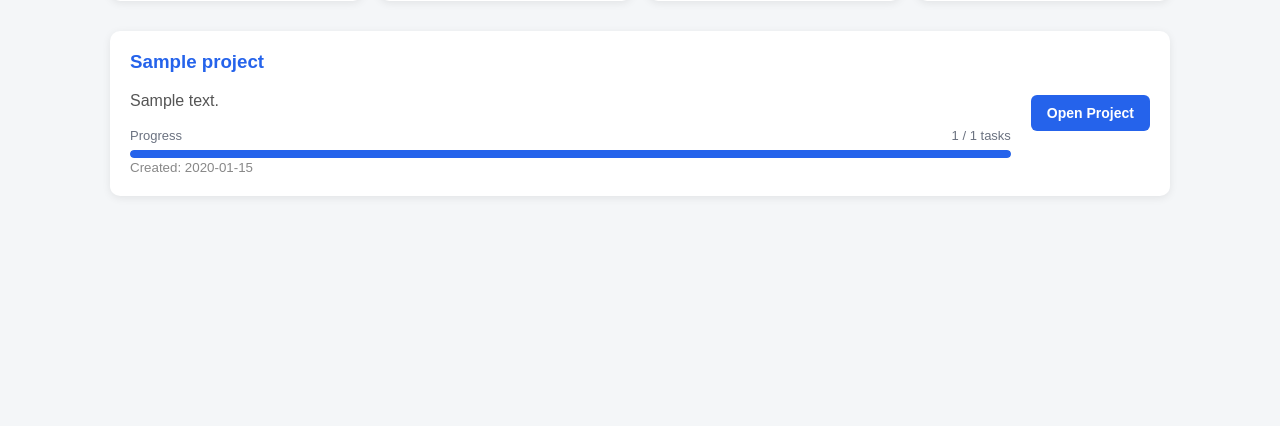
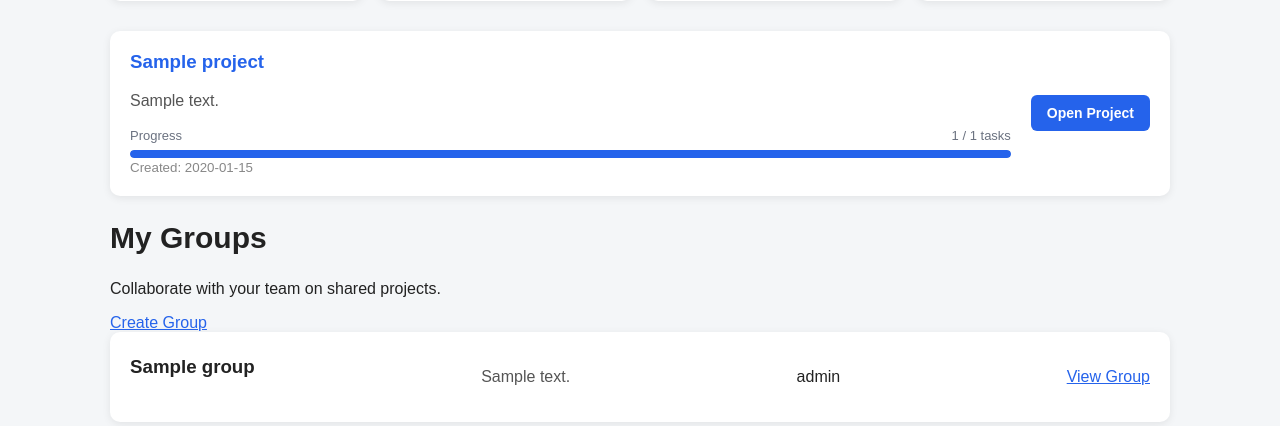
Before and after one commit to Cha-Luna-Star/ProjectManagement-WebApp, a Flask app: page /dashboard in a window 1280 px wide. Shown: the part 320-746 px from the top of the page. Run offline with Flask 3, Linux system fonts and the light colour scheme; the visitor is signed in with stand-in values (Sample User, id 1); tables that the repository leaves empty hold one stand-in row (values such as "Sample post"); some libraries are stand-ins or nearby versions.

Commit message:
Add group to dashboard

```diff
--- a/app.py
+++ b/app.py
@@ -19,6 +19,7 @@ csrf = CSRFProtect(app)
 
 @app.route("/", methods=["GET", "POST"])
 def login():
+
 
     if request.method == "POST":
 
@@ -100,6 +101,7 @@ def dashboard():
     connection = get_db()
 
     projects = connection.execute("""
+
         SELECT
             projects.*,
             COUNT(tasks.id) AS total_tasks,
@@ -117,6 +119,16 @@ def dashboard():
         GROUP BY projects.id
         ORDER BY projects.created_at DESC
     """, (session["user_id"],)).fetchall()
+    groups = connection.execute("""
+    SELECT
+        groups.*,
+        group_members.role
+    FROM groups
+    JOIN group_members
+        ON groups.id = group_members.group_id
+    WHERE group_members.user_id = ?
+    ORDER BY groups.created_at DESC
+""", (session["user_id"],)).fetchall()
 
     projects = [dict(project) for project in projects]
 
@@ -160,6 +172,7 @@ def dashboard():
         "dashboard.html",
         username=session["username"],
         projects=projects,
+        groups=groups,
         stats=stats
     )
 
@@ -1393,6 +1406,79 @@ def update_task_status(project_id, task_id):
         project_id=project_id
     ))
 
+@app.route("/groups/create", methods=["GET", "POST"])
+def create_group():
+
+    if "user_id" not in session:
+        return redirect(url_for("login"))
+
+    if request.method == "POST":
+
+        name = request.form.get("name", "").strip()
+        description = request.form.get("description", "").strip()
+
+        if not name:
+            flash("Group name is required.", "error")
+            return render_template(
+                "create_group.html"
+            )
+
+        if len(name) > 100:
+            flash("Group name must be 100 characters or less.", "error")
+            return render_template(
+                "create_group.html"
+            )
+
+        if len(description) > 1000:
+            flash(
+                "Group description must be 1000 characters or less.",
+                "error"
+            )
+            return render_template(
+                "create_group.html"
+            )
+
+        connection = get_db()
+
+        cursor = connection.execute("""
+            INSERT INTO groups (
+                name,
+                description,
+                created_by
+            )
+            VALUES (?, ?, ?)
+        """, (
+            name,
+            description,
+            session["user_id"]
+        ))
+
+        group_id = cursor.lastrowid
+
+        connection.execute("""
+            INSERT INTO group_members (
+                group_id,
+                user_id,
+                role
+            )
+            VALUES (?, ?, 'Owner')
+        """, (
+            group_id,
+            session["user_id"]
+        ))
+
+        connection.commit()
+        connection.close()
+
+        flash("Group created successfully!", "success")
+
+        return redirect(url_for(
+            "group",
+            group_id=group_id
+        ))
+
+    return render_template("create_group.html")
+
 if __name__ == "__main__":
     init_db()
     app.run(debug=True)
--- a/templates/dashboard.html
+++ b/templates/dashboard.html
@@ -257,7 +257,85 @@
             {% endif %}
 
         </div>
+        <section class="dashboard-section">
 
+            <div class="section-header">
+
+                <div>
+                    <h2>My Groups</h2>
+                    <p>Collaborate with your team on shared projects.</p>
+                </div>
+
+                <a href="{{ url_for('create_group') }}"
+                   class="button">
+                    Create Group
+                </a>
+
+            </div>
+
+            {% if groups %}
+
+                <div class="project-grid">
+
+                    {% for group in groups %}
+
+                        <div class="project-card">
+
+                            <h3>
+                                {{ group["name"] }}
+                            </h3>
+
+                            {% if group["description"] %}
+
+                                <p>
+                                    {{ group["description"] }}
+                                </p>
+
+                            {% else %}
+
+                                <p>
+                                    No description.
+                                </p>
+
+                            {% endif %}
+
+                            <span>
+                                {{ group["role"] }}
+                            </span>
+
+                            <a href="{{ url_for(
+                                'group',
+                                group_id=group['id']
+                            ) }}">
+                                View Group
+                            </a>
+
+                        </div>
+
+                    {% endfor %}
+
+                </div>
+
+            {% else %}
+
+                <div class="empty-state">
+
+                    <h3>No groups yet</h3>
+
+                    <p>
+                        Create a group to start collaborating with others.
+                    </p>
+
+                    <a href="{{ url_for('create_group') }}"
+                       class="button">
+                        Create Your First Group
+                    </a>
+
+                </div>
+
+            {% endif %}
+
+        </section>
     </main>
 
 </body>
```
Also changed, not shown: templates/create_group.html (added, +95 -0 lines), templates/group..html (added, +101 -0 lines).
